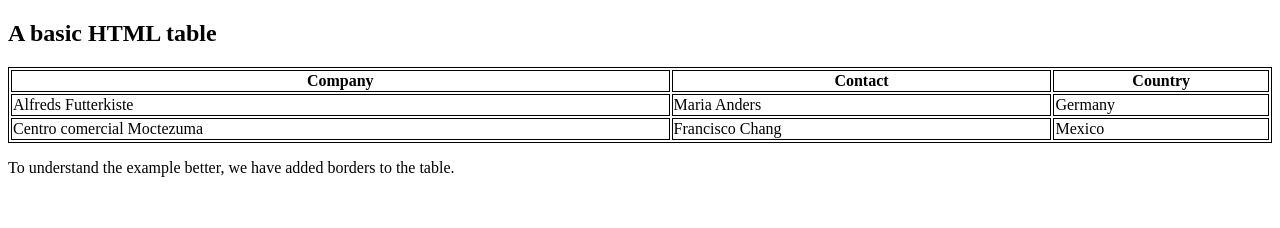
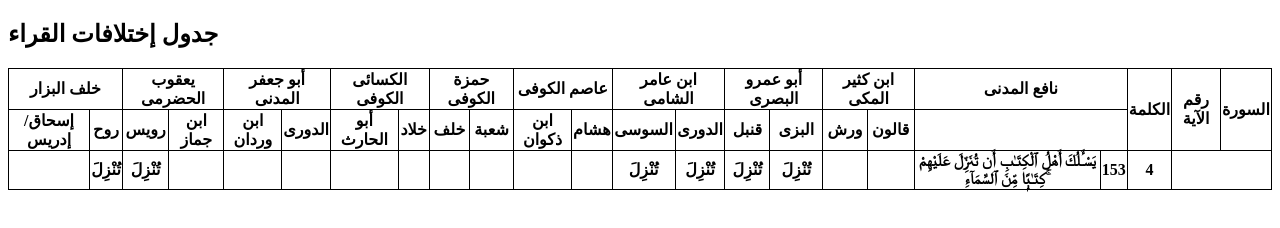
Before and after one commit to amrmsab/QiraAat, a plain HTML site: page index.html in a window 1280 px wide. Drawn offline with Linux system fonts and the light colour scheme.

Commit message:
Update index.html

```diff
--- a/index.html
+++ b/index.html
@@ -2,32 +2,78 @@
 <html>
 <style>
 table, th, td {
-  border:1px solid black;
+  border: 1px solid black;
+  border-collapse: collapse;
 }
 </style>
 <body>
 
-<h2>A basic HTML table</h2>
+<h2>جدول إختلافات القراء</h2>
 
 <table style="width:100%">
 	<tr>
-    <th>Company</th>
-    <th>Contact</th>
-    <th>Country</th>
+		<th colspan="2">خلف البزار</th>
+		<th colspan="2">يعقوب الحضرمى</th>
+		<th colspan="2">أبو جعفر المدنى</th>
+		<th colspan="2">الكسائى الكوفى</th>
+		<th colspan="2">حمزة الكوفى</th>
+		<th colspan="2">عاصم الكوفى</th>
+		<th colspan="2">ابن عامر الشامى</th>
+		<th colspan="2">أبو عمرو البصرى</th>
+		<th colspan="2">ابن كثير المكى</th>
+		<th colspan="2">نافع المدنى</th>
+		<th rowspan="2">الكلمة</th>
+		<th rowspan="2">رقم الآية</th>
+		<th rowspan="2">السورة</th>
 	</tr>
+
 	<tr>
-    <td>Alfreds Futterkiste</td>
-    <td>Maria Anders</td>
-    <td>Germany</td>
+		<th>إسحاق/إدريس</th>
+		<th>روح</th>
+		<th>رويس</th>
+		<th>ابن جماز</th>
+		<th>ابن وردان</th>
+		<th>الدورى</th>
+		<th>أبو الحارث</th>
+		<th>خلاد</th>
+		<th>خلف</th>
+		<th>شعبة</th>
+		<th>ابن ذكوان</th>
+		<th>هشام</th>
+		<th>السوسى</th>
+		<th>الدورى</th>
+		<th>قنبل</th>
+		<th>البزى</th>
+		<th>ورش</th>
+		<th>قالون</th>
 	</tr>
+
 	<tr>
-    <td>Centro comercial Moctezuma</td>
-    <td>Francisco Chang</td>
-    <td>Mexico</td>
+		<th></th>
+		<th>تُنْزِلَ</th>
+		<th>تُنْزِلَ</th>
+		<th></th>
+		<th></th>
+		<th></th>
+		<th></th>
+		<th></th>
+		<th></th>
+		<th></th>
+		<th></th>
+		<th></th>
+		<th>تُنْزِلَ</th>
+		<th>تُنْزِلَ</th>
+		<th>تُنْزِلَ</th>
+		<th>تُنْزِلَ</th>
+		<th></th>
+		<th></th>
+		<th>يَسْـَٔلُكَ أَهْلُ ٱلْكِتَـٰبِ أَن تُنَزِّلَ عَلَيْهِمْ كِتَـٰبًۭا مِّنَ ٱلسَّمَآءِ ۚ	</th>
+		<th>153</th>
+		<th>4</th>
 	</tr>
+
+
 </table>
-
-<p>To understand the example better, we have added borders to the table.</p>
 
 </body>
 </html>
```
Lines whose indentation alone changed are shown as unchanged.
